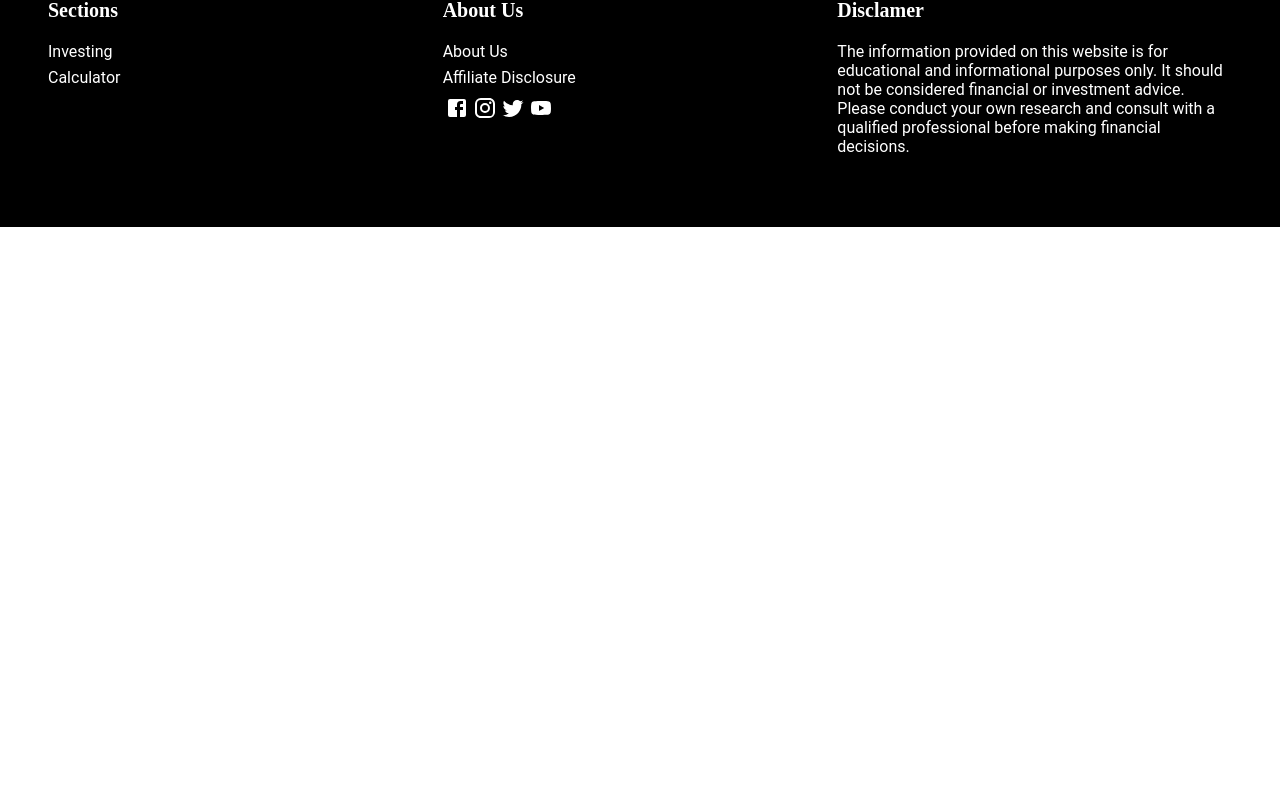
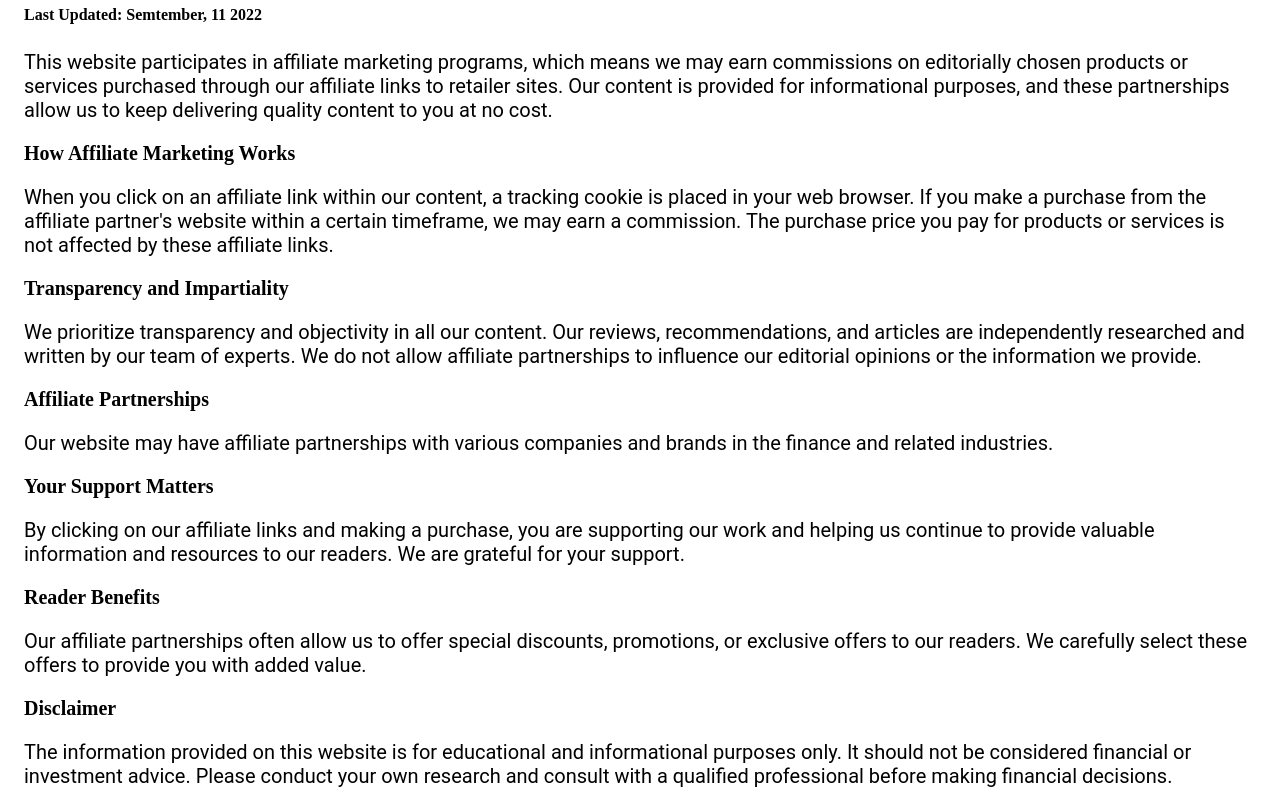
Before and after one commit to annsuparada/finance, a React (Create React App) app in the folder client/: page /disclosure in a window 1280 px wide. Shown: the part 293-1100 px from the top of the page. Before the commit the page ends 800 px from the top, so only its background shows below. Built offline with nearby package versions, Linux system fonts and the light colour scheme.

Commit message:
create disclosure page

```diff
--- a/client/src/App.tsx
+++ b/client/src/App.tsx
@@ -9,6 +9,7 @@ import CalculatorPage from './pages/CalculatorPage'
 import Footer from './components/Organism/Footer'
 import Article from './pages/ArticlePage'
 import AboutPage from './pages/AboutPage'
+import DisclosurePage from './pages/DisclosurePage'
 
 const App: React.FC = () => {
   return (
@@ -21,6 +22,7 @@ const App: React.FC = () => {
           <Route path="/investing/:slug" element={<Article />} />
           <Route path="/calculator" element={<CalculatorPage />} />
           <Route path="/about" element={<AboutPage />} />
+          <Route path="/disclosure" element={<DisclosurePage />} />
         </Routes>
         <Footer />
       </Router>
--- a/client/src/components/Organism/Footer.tsx
+++ b/client/src/components/Organism/Footer.tsx
@@ -64,7 +64,7 @@ const Footer: React.FC = () => {
           <Link to="/about" className="footer-links">
             About Us
           </Link>
-          <Link to="/" className="footer-links">
+          <Link to="/disclosure" className="footer-links">
             Affiliate Disclosure
           </Link>
           <div>
--- /dev/null
+++ b/client/src/pages/DisclosurePage.tsx
@@ -0,0 +1,68 @@
+import React from 'react'
+import Divider from '../components/atom/Divider'
+import MainWrapper from '../components/atom/MainWrapper'
+
+const DisclosurePage: React.FC = () => {
+  return (
+    <MainWrapper>
+      <Divider text="Affiliate Disclosure" />
+      <h5>Last Updated: Semtember, 11 2022</h5>
+      <p>
+        This website participates in affiliate marketing programs, which means
+        we may earn commissions on editorially chosen products or services
+        purchased through our affiliate links to retailer sites. Our content is
+        provided for informational purposes, and these partnerships allow us to
+        keep delivering quality content to you at no cost.{' '}
+      </p>
+
+      <h3>How Affiliate Marketing Works</h3>
+      <p>
+        When you click on an affiliate link within our content, a tracking
+        cookie is placed in your web browser. If you make a purchase from the
+        affiliate partner's website within a certain timeframe, we may earn a
+        commission. The purchase price you pay for products or services is not
+        affected by these affiliate links.
+      </p>
+
+      <h3>Transparency and Impartiality</h3>
+      <p>
+        {' '}
+        We prioritize transparency and objectivity in all our content. Our
+        reviews, recommendations, and articles are independently researched and
+        written by our team of experts. We do not allow affiliate partnerships
+        to influence our editorial opinions or the information we provide.{' '}
+      </p>
+
+      <h3>Affiliate Partnerships</h3>
+      <p>
+        Our website may have affiliate partnerships with various companies and
+        brands in the finance and related industries.{' '}
+      </p>
+
+      <h3>Your Support Matters</h3>
+      <p>
+        By clicking on our affiliate links and making a purchase, you are
+        supporting our work and helping us continue to provide valuable
+        information and resources to our readers. We are grateful for your
+        support.{' '}
+      </p>
+
+      <h3>Reader Benefits</h3>
+      <p>
+        Our affiliate partnerships often allow us to offer special discounts,
+        promotions, or exclusive offers to our readers. We carefully select
+        these offers to provide you with added value.{' '}
+      </p>
+
+      <h3>Disclaimer</h3>
+      <p>
+        The information provided on this website is for educational and
+        informational purposes only. It should not be considered financial or
+        investment advice. Please conduct your own research and consult with a
+        qualified professional before making financial decisions.{' '}
+      </p>
+    </MainWrapper>
+  )
+}
+
+export default DisclosurePage
```
